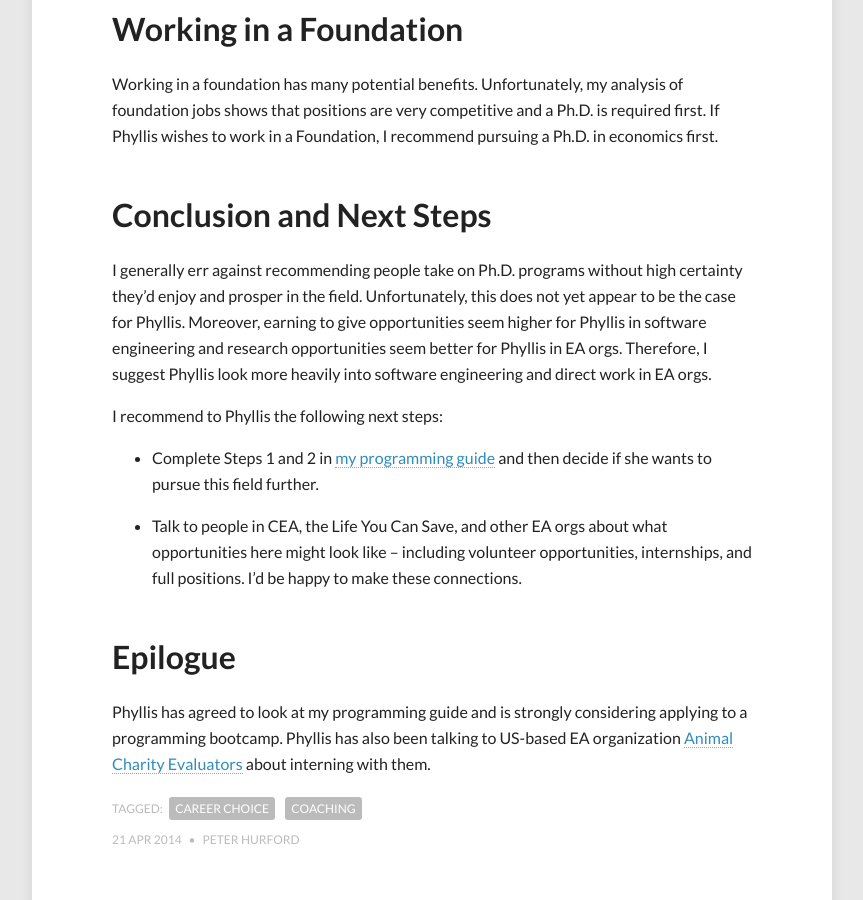
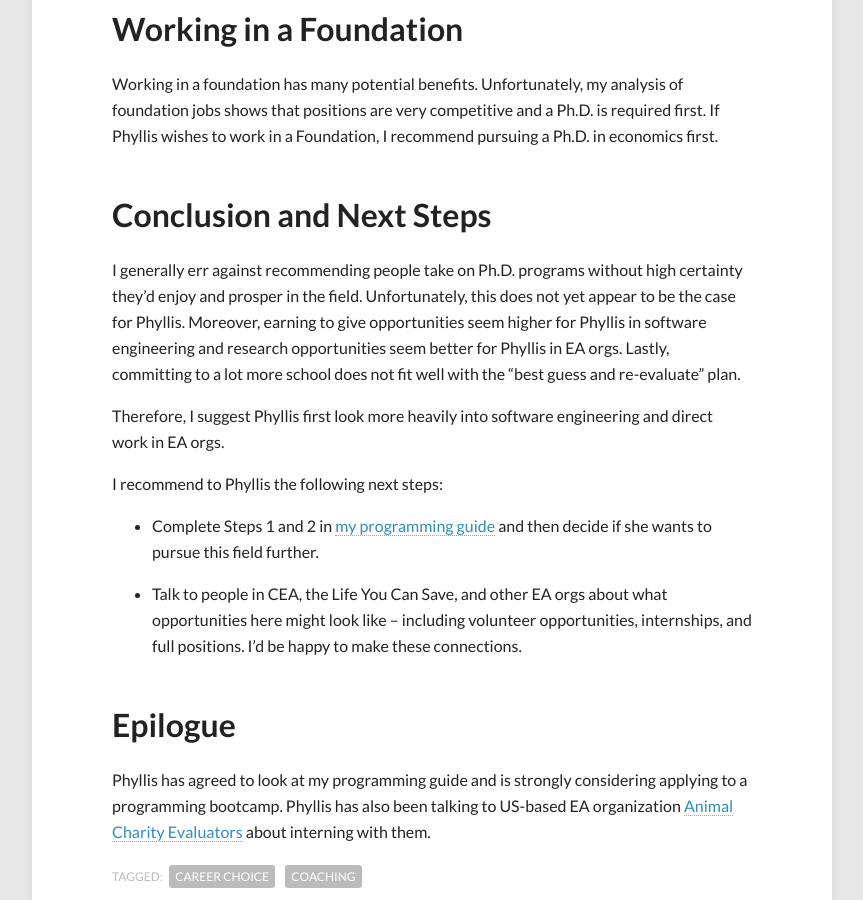
Before and after one commit to peterhurford/peterhurford.github.io, a Jekyll site: the page built from _posts/2014-04-22-career-advice-for-phyllis-schmidt-choosing-between-masters-programming-and-direct-work.markdown, in a window 1280 px wide and 900 px high, scrolled down 4922 px. Shown: the whole window, without its empty margins (208-1071 px from the left). Built offline with Jekyll 4.4.1, drawn with Linux system fonts in a browser that asks for light colours; comment, search, counter and statistics services are not loaded.

Commit message:
Added a bit more to new post

```diff
--- a/_posts/2014-04-22-career-advice-for-phyllis-schmidt-choosing-between-masters-programming-and-direct-work.markdown
+++ b/_posts/2014-04-22-career-advice-for-phyllis-schmidt-choosing-between-masters-programming-and-direct-work.markdown
@@ -155,7 +155,9 @@
 
 ## Conclusion and Next Steps
 
-I generally err against recommending people take on Ph.D. programs without high certainty they’d enjoy and prosper in the field.  Unfortunately, this does not yet appear to be the case for Phyllis.  Moreover, earning to give opportunities seem higher for Phyllis in software engineering and research opportunities seem better for Phyllis in EA orgs.  Therefore, I suggest Phyllis look more heavily into software engineering and direct work in EA orgs.
+I generally err against recommending people take on Ph.D. programs without high certainty they’d enjoy and prosper in the field.  Unfortunately, this does not yet appear to be the case for Phyllis.  Moreover, earning to give opportunities seem higher for Phyllis in software engineering and research opportunities seem better for Phyllis in EA orgs.  Lastly, committing to a lot more school does not fit well with the "best guess and re-evaluate" plan.
+
+Therefore, I suggest Phyllis first look more heavily into software engineering and direct work in EA orgs.
 
 I recommend to Phyllis the following next steps:
 
```
